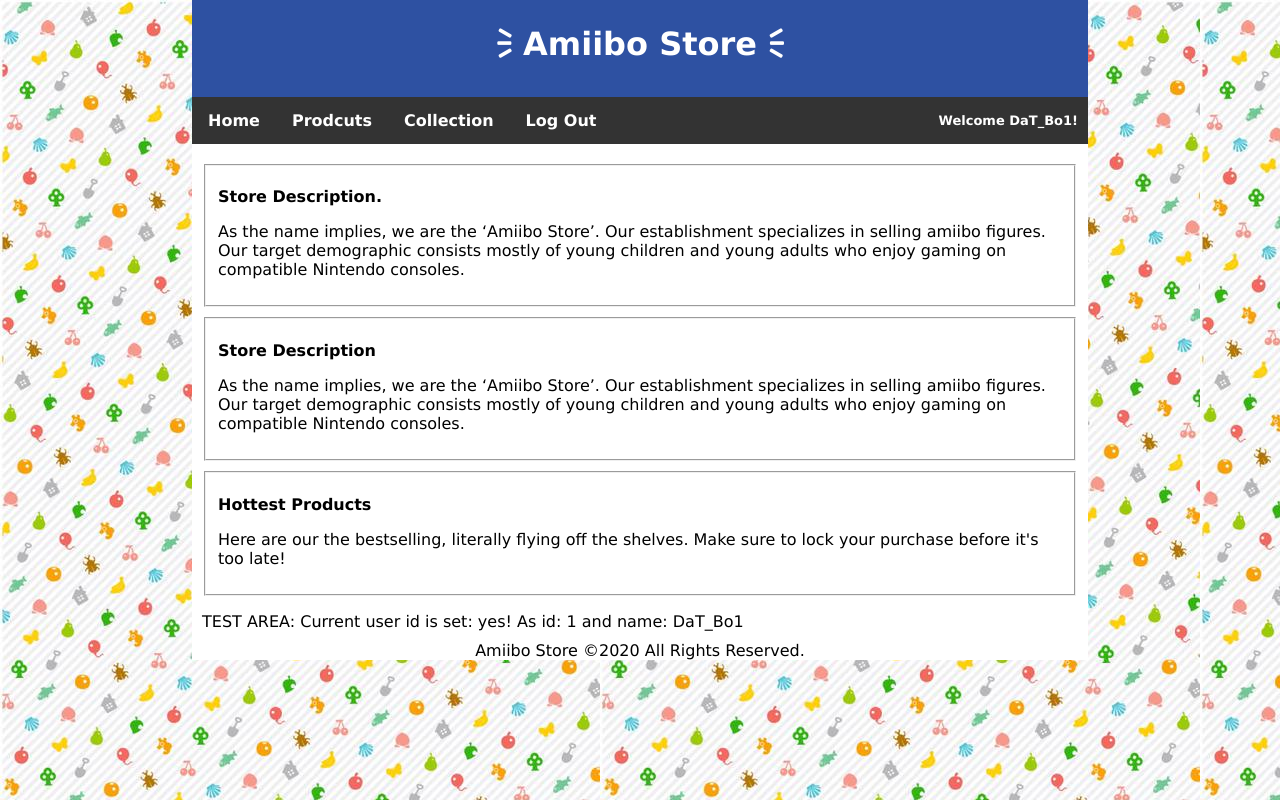
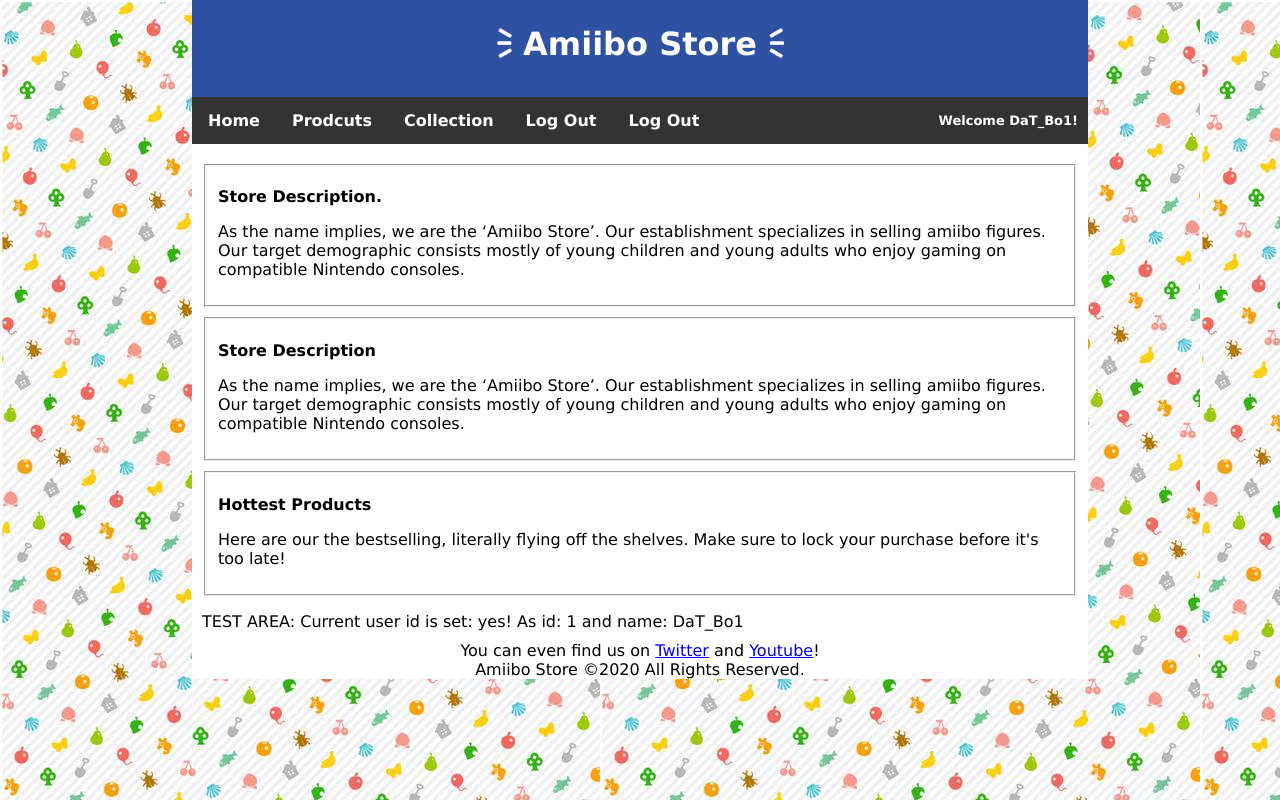
Before and after one commit to ZacharyTherrien/Database-2-Assignment-3, a PHP site: page / in a window 1280 px wide. Run offline with PHP 8.4, Linux system fonts and the light colour scheme; a user stored in the database is signed in; data that the repository does not hold is empty.

Commit message:
Small Style Changes
The way that the pages display a product for its catalogue has slightly been readjusted and the footer's style has been slightly modified to now accompany more items.

```diff
--- a/index.php
+++ b/index.php
@@ -38,14 +38,15 @@
         </header>
         <nav>
             <ul id="navigationBar">
-                <li class="navigationItem"><a href="index.php">Home</a></li>
-                <li class="navigationItem"><a href="products.php">Prodcuts</a></li>
-                <li class="navigationItem"><a href="collection.php">Collection</a></li>
+                <li class="navigationItem"><a href="index.php" class="navigationLink">Home</a></li>
+                <li class="navigationItem"><a href="products.php" class="navigationLink">Prodcuts</a></li>
+                <li class="navigationItem"><a href="collection.php" class="navigationLink">Collection</a></li>
                 <?php if(!isset($_SESSION['id'])){ ?>
-                    <li class="navigationItem" class="userItem"><a href="registration.php">Sign Up</a></li>
-                    <li class="navigationItem" class="userItem"><a href="login.php">Login</a></li>
+                    <li class="navigationItem" class="userItem"><a href="registration.php" class="navigationLink">Sign Up</a></li>
+                    <li class="navigationItem" class="userItem"><a href="login.php" class="navigationLink">Login</a></li>
                 <?php }else{ ?>
-                    <li class="navigationItem"><a href="./controllers/logout.controller.php">Log Out</a></li>
+                    <li class="navigationItem"><a href="./controllers/logout.controller.php" class="navigationLink">Log Out</a></li>
+                    <li class="navigationItem"><a href="./cart.php" class="navigationLink">Log Out</a></li>
                     <li><span id="userDisplay">Welcome <?= $_SESSION['username'] ?>!</span></li>
                 <?php }?>
             </ul>
@@ -71,13 +72,13 @@
             <div class="content">
                 <ul>
                 <?php foreach ($products as $product) { ?>
-                    <li>
+                    <li class="ProductDisplay">
                         <span>
+                            <?= "||".$product['name']." Series:".$product['series'] ?>
                             <form action="./products.php" method="GET">
                                 <input type="hidden" name="id" value="<?= $product['id'] ?>">
-                                <input type="submit" value="<?= $product['name'] ?>">
+                                <input type="submit" value="Visit Page">
                             </form>
-                            <?= " || ".$product['series'] ?>
                         </span>
                     </li>
                  <?php } ?>
@@ -93,7 +94,8 @@
             </div>
         </main>
         <footer>
-            <span>Amiibo Store ©2020 All Rights Reserved.</span>
+            <div>You can even find us on <a href="https://twitter.com/Niko_SSBU/status/1263687870935695371?s=20">Twitter</a> and <a href="https://youtu.be/bgTff9S2278">Youtube</a>!</div>
+            <div>Amiibo Store ©2020 All Rights Reserved.</div>
         </footer>
     </body>
 </container>
--- a/products.php
+++ b/products.php
@@ -59,13 +59,13 @@ else{
                     }
                     else{   //PRODUCTS CATALOGUE (put into an include)
                         foreach($products as $product){ ?>
-                            <li>
+                            <li class="ProductDisplay">
                                 <span>
+                                    <?= "||".$product['name']." Series".$product['series']  ?>
                                     <form action="./products.php" method="GET">
                                         <input type="hidden" name="id" value='<?= $product['id'] ?>'>
-                                        <input type="submit" value='<?= $product['name'] ?>'>
+                                        <input type="submit" value="Visit Page">
                                     </form>
-                                    <?= $product['series'] ?>
                                 </span>
                             </li>
                     <?php
--- a/style.css
+++ b/style.css
@@ -71,7 +71,7 @@ main {
     text-decoration: none;
 }
 
-a {
+.navigationLink {
   display: block;
   padding: 8px;
   background-color: #333;
@@ -84,9 +84,12 @@ fieldset {
 
 footer {
 	background-color: white;
-	display: flex;
-	justify-content: center;
+	display: grid;
+	flex-wrap: wrap;
 	align-items: center;
+	justify-items: center;
+	border-bottom: 10px;
+	margin-bottom: 20px;
 }
 
 #userDisplay{
@@ -98,3 +101,8 @@ footer {
 	padding-right: 10px;
 	font-size: small;
 }
+
+.ProductDisplay{
+	padding-top: 20px;
+	padding-bottom: 10px;
+}
```
